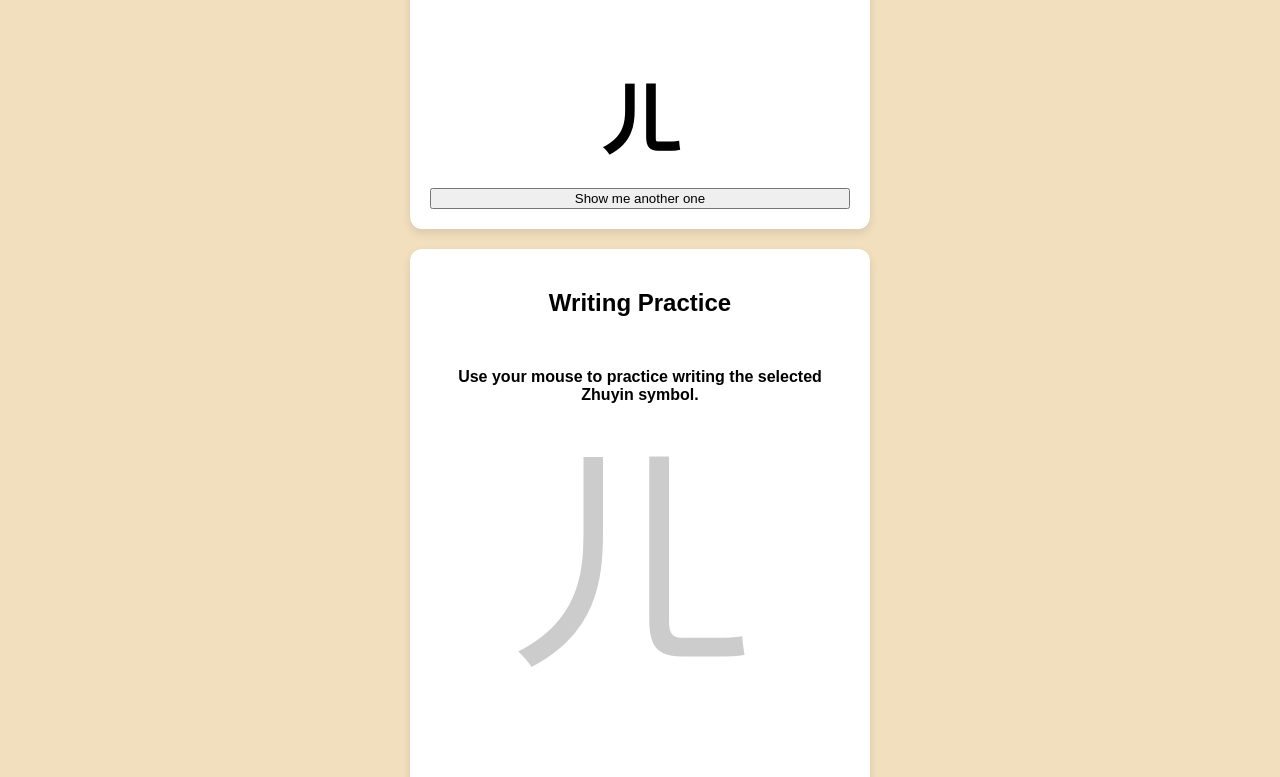
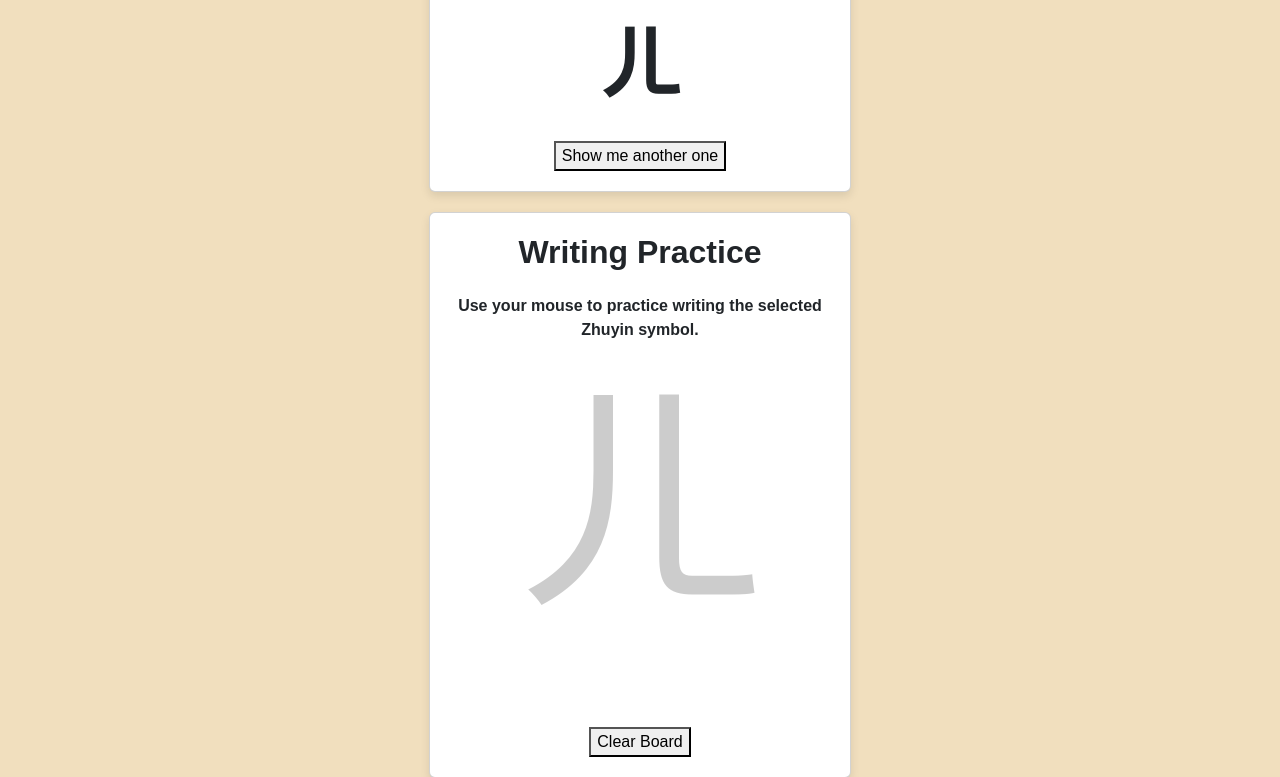
Before and after one commit to khadanj/CS5610-Project-1, a website: page zhuyin.html in a window 1280 px wide. Shown: the part 539-1316 px from the top of the page. Drawn offline with nearby package versions, Linux system fonts and the light colour scheme.

Commit message:
Add files via upload

```diff
--- a/css/zhuyin.css
+++ b/css/zhuyin.css
@@ -57,11 +57,6 @@ html {
   font-weight: bolder;
 }
 
-/* fix for ul global */
-.nav-links {
-  list-style-type: none;
-}
-
 /* card style */
 .card {
   display: flex;
@@ -86,7 +81,7 @@ html {
   padding: 20px;
   width: 80%;
   margin: 20px auto;
-  box-shadow: 0 4px 10px rgba(0,0,0,0.1);
+  box-shadow: 0 4px 10px rgba(0, 0, 0, 0.1);
 
   display: grid;
   grid-template-columns: 1fr;
@@ -115,8 +110,8 @@ header .intro {
   height: 300px;
 }
 
-#bg-board,
-#board {
+.bg-board,
+.board {
   position: absolute;
   top: 0;
   left: 0;
--- a/js/zhuyin.js
+++ b/js/zhuyin.js
@@ -1,16 +1,54 @@
-const bgCanvas = document.getElementById("bg-board");
-const bgCtx = bgCanvas.getContext("2d");
+const symbols = [
+  'ㄅ',
+  'ㄆ',
+  'ㄇ',
+  'ㄈ',
+  'ㄉ',
+  'ㄊ',
+  'ㄋ',
+  'ㄌ',
+  'ㄍ',
+  'ㄎ',
+  'ㄏ',
+  'ㄐ',
+  'ㄑ',
+  'ㄒ',
+  'ㄓ',
+  'ㄔ',
+  'ㄕ',
+  'ㄖ',
+  'ㄗ',
+  'ㄘ',
+  'ㄙ',
+  'ㄚ',
+  'ㄛ',
+  'ㄜ',
+  'ㄝ',
+  'ㄞ',
+  'ㄟ',
+  'ㄠ',
+  'ㄡ',
+  'ㄢ',
+  'ㄣ',
+  'ㄤ',
+  'ㄥ',
+  'ㄦ',
+  'ㄧ',
+  'ㄨ',
+  'ㄩ',
+];
 
-const canvas = document.getElementById("board");
-const ctx = canvas.getContext("2d");
-const clearBtn = document.getElementById("clear");
+const box = document.querySelector('.symbol-box');
+const btn = document.querySelector('.next-btn');
 
-const symbols = ["ㄅ","ㄆ","ㄇ","ㄈ","ㄉ","ㄊ","ㄋ","ㄌ","ㄍ","ㄎ","ㄏ","ㄐ","ㄑ","ㄒ","ㄓ","ㄔ","ㄕ","ㄖ","ㄗ","ㄘ","ㄙ","ㄚ","ㄛ","ㄜ","ㄝ","ㄞ","ㄟ","ㄠ","ㄡ","ㄢ","ㄣ","ㄤ","ㄥ","ㄦ","ㄧ","ㄨ","ㄩ"];
+const canvas = document.querySelector('.board');
+const bgCanvas = document.querySelector('.bg-board');
+const clearBtn = document.querySelector('.clear-btn');
 
-const box = document.getElementById("symbol-box");
-const btn = document.getElementById("next-btn");
+const ctx = canvas.getContext('2d');
+const bgCtx = bgCanvas.getContext('2d');
 
-let currentSymbol = "";
+let currentSymbol = '';
 
 function showRandomSymbol() {
   const randomIndex = Math.floor(Math.random() * symbols.length);
@@ -19,29 +57,28 @@ function showRandomSymbol() {
 
   // make the symbol canvas in the background
   bgCtx.clearRect(0, 0, bgCanvas.width, bgCanvas.height);
-  bgCtx.font = "250px sans-serif";
-  bgCtx.fillStyle = "rgba(0,0,0,0.2)";
-  bgCtx.textAlign = "center";
-  bgCtx.textBaseline = "middle";
+  bgCtx.font = '250px sans-serif';
+  bgCtx.fillStyle = 'rgba(0,0,0,0.2)';
+  bgCtx.textAlign = 'center';
+  bgCtx.textBaseline = 'middle';
   bgCtx.fillText(currentSymbol, bgCanvas.width / 2, bgCanvas.height / 2);
 }
 
-btn.addEventListener("click", showRandomSymbol);
+btn.addEventListener('click', showRandomSymbol);
 showRandomSymbol();
 
-
-ctx.strokeStyle = "#000";
+ctx.strokeStyle = '#000';
 ctx.lineWidth = 4;
-ctx.lineCap = "round";
+ctx.lineCap = 'round';
 
 let drawing = false;
 
-canvas.addEventListener("mousedown", () => {
+canvas.addEventListener('mousedown', () => {
   drawing = true;
   ctx.beginPath();
 });
 
-canvas.addEventListener("mousemove", (e) => {
+canvas.addEventListener('mousemove', (e) => {
   if (!drawing) return;
   const rect = canvas.getBoundingClientRect();
   const x = e.clientX - rect.left;
@@ -50,15 +87,14 @@ canvas.addEventListener("mousemove", (e) => {
   ctx.stroke();
 });
 
-canvas.addEventListener("mouseup", () => {
+canvas.addEventListener('mouseup', () => {
   drawing = false;
 });
 
-canvas.addEventListener("mouseleave", () => {
+canvas.addEventListener('mouseleave', () => {
   drawing = false;
 });
 
-
-clearBtn.addEventListener("click", () => {
+clearBtn.addEventListener('click', () => {
   ctx.clearRect(0, 0, canvas.width, canvas.height);
 });
--- a/package.json
+++ b/package.json
@@ -4,12 +4,13 @@
   "description": "",
   "main": "index.js",
   "scripts": {
-    "test": "echo \"Error: no test specified\" && exit 1"
+    "lint": "eslint .",
+    "lint:fix": "eslint . --fix"
   },
   "keywords": [],
   "author": "",
   "license": "ISC",
-  "type": "commonjs",
+  "type": "module",
   "devDependencies": {
     "@eslint/js": "^9.39.2",
     "eslint": "^9.39.2",
--- a/zhuyin.html
+++ b/zhuyin.html
@@ -11,6 +11,10 @@
     <link rel="icon" href="./images/image.png">
     <link rel="stylesheet" href="./css/styles.css">
     <link rel="stylesheet" href="./css/zhuyin.css">
+    <link
+      href="https://cdn.jsdelivr.net/npm/bootstrap@5.3.2/dist/css/bootstrap.min.css"
+      rel="stylesheet"
+    >
   </head>
 
   <body>
@@ -24,7 +28,7 @@
 
     <div class="page-content">
       <header>
-        <h1>Let's learn ㄅㄆㄇㄈ！</h1>
+        <h1><br>Let's learn ㄅㄆㄇㄈ！</h1>
         <p class="intro">
           Zhuyin (ㄅㄆㄇㄈ) is a phonetic system used for Mandarin Chinese.<br>
           This page simulates a learning experience <br>
@@ -36,24 +40,25 @@
       <main>
         <section class="symbols card">
           <h2>Learn Zhuyin Symbols</h2>
-          <div id="symbol-buttons"></div>
-
-          <div id="symbol-box" class="symbol-box"></div>
-          <button id="next-btn">Show me another one</button>
+          <div class="symbol-box"></div>
+          <button class="next-btn">Show me another one</button>
         </section>
 
         <section class="writing card">
           <h2>Writing Practice</h2>
           <p>Use your mouse to practice writing the selected Zhuyin symbol.</p>
+
           <div class="canvas-wrapper">
-            <canvas id="bg-board" width="400" height="300"></canvas>
-            <canvas id="board" width="400" height="300"></canvas>
+            <canvas class="bg-board" width="400" height="300"></canvas>
+            <canvas class="board" width="400" height="300"></canvas>
           </div>
+
           <br>
-          <button id="clear">Clear Board</button>
+          <button class="clear-btn">Clear Board</button>
         </section>
       </main>
     </div>
+
     <script type="module" src="./js/zhuyin.js"></script>
   </body>
 </html>
```
Also changed, not shown: Design Document.md (+2 -1 lines), about.html (+1 -1 lines), eslint.config.mjs (+5 -8 lines), README.md (added), images/screenshot.png (added).
